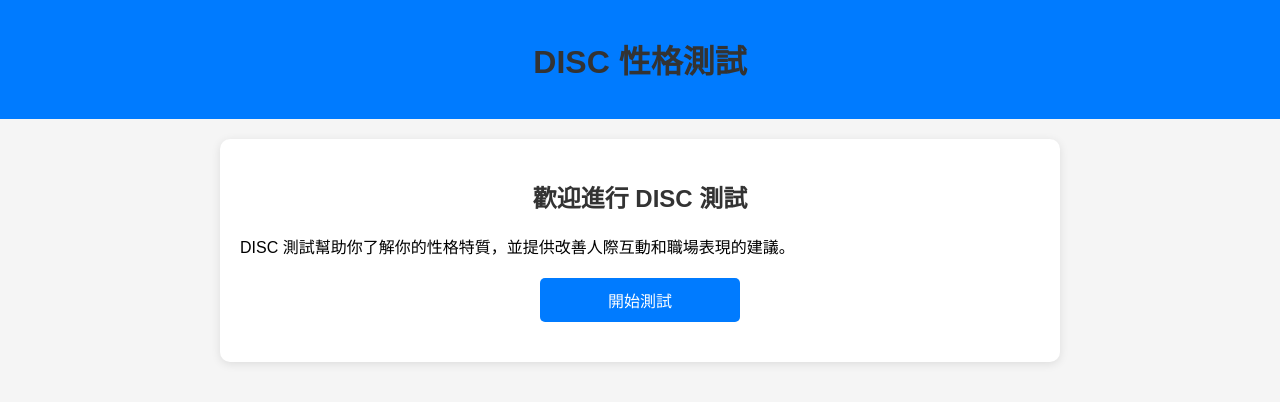
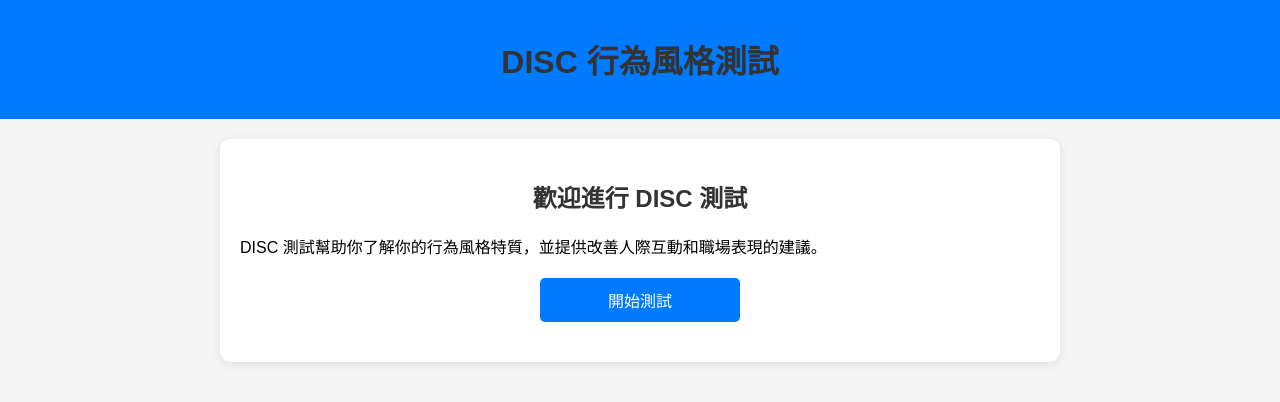
Before and after one commit to jszetomh198X/DISC_index, a plain HTML site: page Index.html in a window 1280 px wide. Drawn offline with nearby package versions, Linux system fonts and the light colour scheme.

Commit message:
Update Index.html

```diff
--- a/Index.html
+++ b/Index.html
@@ -62,12 +62,12 @@
 </head>
 <body>
     <header>
-        <h1>DISC 性格測試</h1>
+        <h1>DISC 行為風格測試</h1>
     </header>
     <main>
         <div id="welcomePage" class="container">
             <h2>歡迎進行 DISC 測試</h2>
-            <p>DISC 測試幫助你了解你的性格特質，並提供改善人際互動和職場表現的建議。</p>
+            <p>DISC 測試幫助你了解你的行為風格特質，並提供改善人際互動和職場表現的建議。</p>
             <button class="btn" onclick="startTest()">開始測試</button>
         </div>
 
```
